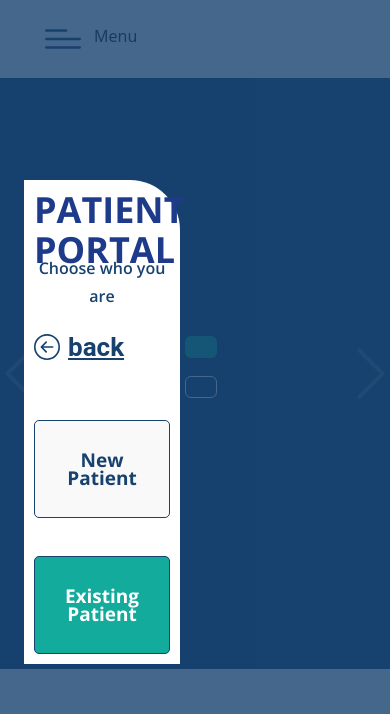
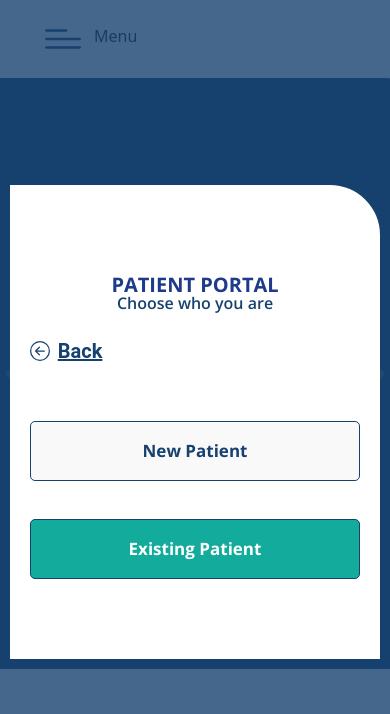
Before and after one commit to Webtinz/Oluwasheyi, a React (Create React App) app: page /index in a window 390 px wide. Both pictures are taken after a click on the link 201 px from the left and 387 px from the top of the page. Shown: the top 714 px of the page. Built offline with nearby package versions, Linux system fonts and the light colour scheme; no server answers.

Commit message:
110320251520front

```diff
--- a/src/Olowa/Components/Patientsappointmnets.js
+++ b/src/Olowa/Components/Patientsappointmnets.js
@@ -4,8 +4,7 @@ import { QrReader } from "react-qr-reader";
 import jsQR from "jsqr";
 import PhoneInput from "react-phone-input-2";
 import "react-phone-input-2/lib/style.css";
-import api from '../../services/caller.service';
-import { getAllContents } from '../../services/content.service';
+import { getAllContents, addNewpatient } from '../../services/content.service';
 import LanguageContext from '../../context/LanguageContext';
 import { BsArrowLeftCircle } from "react-icons/bs";
 
@@ -256,12 +255,12 @@ const BookAppointment = () => {
             phoneNumber: phone, // Utilise l'état du téléphone
         };
 
-
-        try {
-            const response = await api.post('/register-patient', formData);
+        try{
+            const response = await addNewpatient(formData)
+            console.log(response);
             setStep("select");
             setShowModalSuccess(true); // Affiche le modal de succès
-        } catch (error) {
+        }catch (error){
             console.error(error);
             alert('Une erreur s\'est produite');
         }
@@ -340,7 +339,7 @@ const BookAppointment = () => {
                                         <div className="color">
                                             <div className="mb-6">
                                                 <h1 className="text-2xl font-bold text-blue-900 text-center">
-                                                    PATIENT <br></br> PORTAL
+                                                    PATIENT  PORTAL
                                                 </h1>
                                                 <p className='text-center'>Choose who you are </p>
                                                 <br></br>
@@ -350,7 +349,7 @@ const BookAppointment = () => {
                                                 }}>
                                                     <span style={{ display: 'inline-flex', alignItems: 'center', textDecoration: 'underline' }}>
                                                         <BsArrowLeftCircle style={{ marginRight: '8px' }} />
-                                                        back
+                                                        Back
                                                     </span>
                                                 </a>
                                             </div>
@@ -392,7 +391,7 @@ const BookAppointment = () => {
                             <div className="modal-body position-relative">
                                 <div className="d-flex justify-content-center">
                                     <div className="col">
-                                        <div className="color" style={{ width: '60vw', padding: "40px" }}>
+                                        <div className="color">
                                             <div className="mb-6">
                                                 <h1 className="text-2xl font-bold text-blue-900 text-center">
                                                     EXISTING PATIENT
@@ -408,7 +407,7 @@ const BookAppointment = () => {
                                                 }}>
                                                     <span style={{ display: 'inline-flex', alignItems: 'center', textDecoration: 'underline' }}>
                                                         <BsArrowLeftCircle style={{ marginRight: '8px' }} />
-                                                        back
+                                                        Back
                                                     </span>
                                                 </a>
                                             </div>
@@ -574,7 +573,7 @@ const BookAppointment = () => {
                                                 }}>
                                                     <span style={{ display: 'inline-flex', alignItems: 'center', textDecoration: 'underline' }}>
                                                         <BsArrowLeftCircle style={{ marginRight: '8px' }} />
-                                                        back
+                                                        Back
                                                     </span>
                                                 </a>
                                             </div>
@@ -626,10 +625,15 @@ const BookAppointment = () => {
                                                             Phone Number<span className="text-red-500">*</span>
                                                         </label>
                                                         <PhoneInput
-                                                            country={"fr"} // Définit le pays par défaut (France ici)
+                                                            country={"bj"} // Définit le pays par défaut (France ici)
                                                             value={phone} // Stocke la valeur saisie
                                                             onChange={setPhone} // Met à jour l’état avec le numéro sélectionné
-                                                            inputStyle={{ width: "100%" }} // Styles personnalisés si besoin
+                                                            inputStyle={{
+                                                                width: "100%",
+                                                                border: "none",
+                                                                boxShadow: "none",
+                                                                paddingLeft: "50px" // Ajuste selon l'espace voulu entre le flag et l'input
+                                                              }}
                                                             required
                                                         />
                                                     </div>
@@ -706,7 +710,7 @@ const BookAppointment = () => {
                                                 }}>
                                                     <span style={{ display: 'inline-flex', alignItems: 'center', textDecoration: 'underline' }}>
                                                         <BsArrowLeftCircle style={{ marginRight: '8px' }} />
-                                                        back
+                                                        Back
                                                     </span>
 
                                                 </a>
@@ -740,7 +744,7 @@ const BookAppointment = () => {
                                                             Phone Number<span className="text-red-500">*</span>
                                                         </label>
                                                         <PhoneInput
-                                                            country={"fr"} // Définit le pays par défaut (France ici)
+                                                            country={"bj"} // Définit le pays par défaut (France ici)
                                                             value={phone} // Stocke la valeur saisie
                                                             onChange={setPhone} // Met à jour l’état avec le numéro sélectionné
                                                             inputStyle={{ width: "100%" }} // Styles personnalisés si besoin
--- a/src/Olowa/index.css
+++ b/src/Olowa/index.css
@@ -740,13 +740,14 @@ body {
 .choosestagepatientbtn h1 {
   font-family: Open Sans;
   font-weight: 700;
-  font-size: 36px;
+  font-size: 34px;
   line-height: 40px;
   text-align: center;
   text-transform: uppercase;
 }
 
-.choosestagepatientbtn p , .choosestagepatientbtn .goback{
+.choosestagepatientbtn p,
+.choosestagepatientbtn .goback {
   font-family: Roboto;
   font-weight: 700;
   font-size: 26px;
@@ -756,7 +757,7 @@ body {
   color: #17416F !important;
 }
 
-.choosestagepatientbtn .goback{
+.choosestagepatientbtn .goback {
   text-decoration: underline;
   margin-bottom: 30px;
   margin-top: 30px !important;
@@ -785,13 +786,14 @@ body {
   border: 1px solid #17416F;
 }
 
-.choosestagepatientbtn input{
+.choosestagepatientbtn input {
   border: 2px solid #17416F !important;
   padding: 10px 20px;
 }
 
-.choosestagepatientbtn .color{
+.choosestagepatientbtn .color {
   width: 40vw !important;
+  margin: 0 auto;
 }
 
 .choosestagepatientbtn .divider-text {
@@ -821,7 +823,8 @@ body {
   width: 100%;
   height: 100px;
   border: 2px solid #13AB9C !important;
-  background-color: #D8D8D838; /* Gris clair */
+  background-color: #D8D8D838;
+  /* Gris clair */
   display: flex;
   justify-content: center;
   align-items: center;
@@ -830,7 +833,8 @@ body {
 }
 
 .choosestagepatientbtn .custom-file-input input[type="file"] {
-  opacity: 0; /* Cache l'input réel */
+  opacity: 0;
+  /* Cache l'input réel */
   position: absolute;
   top: 0;
   left: 0;
@@ -847,28 +851,27 @@ body {
   cursor: pointer;
 }
 
-.choosestagepatientbtn .react-tel-input .form-control{
+.choosestagepatientbtn .react-tel-input .form-control {
   padding: 20px 50px;
 }
 
-.choosestagepatientbtn .react-tel-input .flag .arrow{
-  left:3px !important;
+.choosestagepatientbtn .react-tel-input .flag-dropdown {
+  padding: 20px 10px !important;
+  background-color: transparent !important;
+  border: none !important;
+}
+
+.choosestagepatientbtn .react-tel-input .flag {
+  border-radius: 50%;
+}
+
+.choosestagepatientbtn .react-tel-input .flag .arrow {
+  left: 3px !important;
 }
 
 .choosestagepatientbtn .react-tel-input .flag-dropdown .country-list li {
-  color: #333 !important; /* Couleur du texte dans le dropdown */
-}
-
-/* Option sélectionnée (lorsque l'utilisateur sélectionne un pays) */
-.choosestagepatientbtn .react-tel-input .flag-dropdown .country-list li.selected {
-  background-color: #13AB9C !important; /* Fond de l'élément sélectionné */
-  color: white !important; /* Couleur du texte de l'élément sélectionné */
-}
-
-/* Couleur du texte de l'élément du pays survolé */
-.choosestagepatientbtn .react-tel-input .flag-dropdown .country-list li:hover {
-  background-color: #f0f0f0 !important; /* Fond survolé */
-  color: #000 !important; /* Couleur du texte survolé */
+  color: #333 !important;
+  /* Couleur du texte dans le dropdown */
 }
 
 
@@ -877,3 +880,74 @@ body {
   height: 80vh;
   object-fit: cover
 }
+
+/* RESPONSIVES BOOKAPPOINTMENT */
+@media (max-width: 1200px) {
+  .choosestagepatientbtn .color {
+    padding: 80px 50px !important;
+    width: 50vw !important;
+  }
+
+  .choosestagepatientbtn h1 {
+    font-size: 32px;
+  }
+
+  .choosestagepatientbtn p {
+    font-size: 20px;
+  }
+}
+
+@media (max-width: 992px) {
+  .choosestagepatientbtn .color {
+    width: 60vw !important;
+  }
+
+  .choosestagepatientbtn h1 {
+    font-size: 28px;
+  }
+
+  .choosestagepatientbtn .goback {
+    font-size: 20px;
+  }
+
+  .choosestagepatientbtn .newbtn,
+  .choosestagepatientbtn .existbtn {
+    font-size: 17px;
+  }
+
+}
+
+@media (max-width: 768px) {
+  .choosestagepatientbtn .color {
+    padding: 80px 30px !important;
+    width: 80vw !important;
+  }
+
+  .choosestagepatientbtn .newbtn,
+  .choosestagepatientbtn .existbtn {
+    padding: 20px 20px;
+  }
+
+  .choosestagepatientbtn h1 {
+    font-size: 25px;
+  }
+
+  .choosestagepatientbtn p {
+    font-size: 18px;
+  }
+}
+
+@media (max-width: 480px) {
+  .choosestagepatientbtn .color {
+    padding: 80px 20px !important;
+    width: 95vw !important;
+  }
+
+  .choosestagepatientbtn h1 {
+    font-size: 20px;
+  }
+
+  .choosestagepatientbtn p {
+    font-size: 15px;
+  }
+}
--- a/src/services/caller.service.js
+++ b/src/services/caller.service.js
@@ -1,8 +1,8 @@
 import axios from 'axios';
 
 const api = axios.create({
-  // baseURL: 'https://demo.securetinz.com/api', // URL de votre backend
-  baseURL: 'http://localhost:8003/api', // URL de votre backend
+  baseURL: 'https://backend.clinicoluwasheyi.com/api', // URL de votre backend
+  // baseURL: 'http://localhost:8004/api', // URL de votre backend
   headers: {
     'Content-Type': 'application/json',
   },
--- a/src/services/content.service.js
+++ b/src/services/content.service.js
@@ -126,3 +126,12 @@ export const addDonation = async (data) => {
 
 
 // Add patient
+export const addNewpatient = async (data) => {
+  try {
+    const response = await api.post('/registerpatient', data);
+    return response.data;
+  } catch (error) {
+    console.error('Error adding patient:', error);
+    throw error.response?.data || error;
+  }
+};
```
